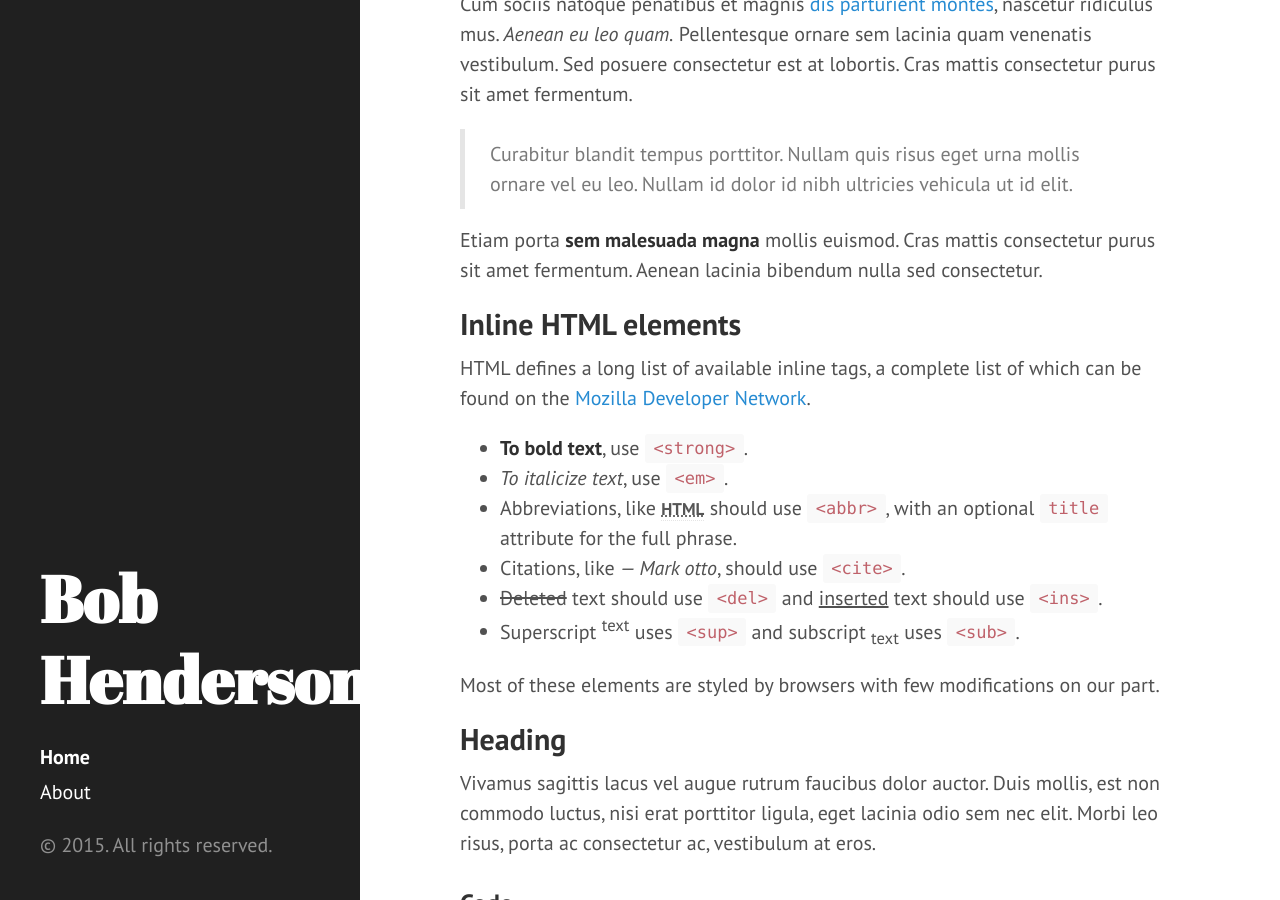
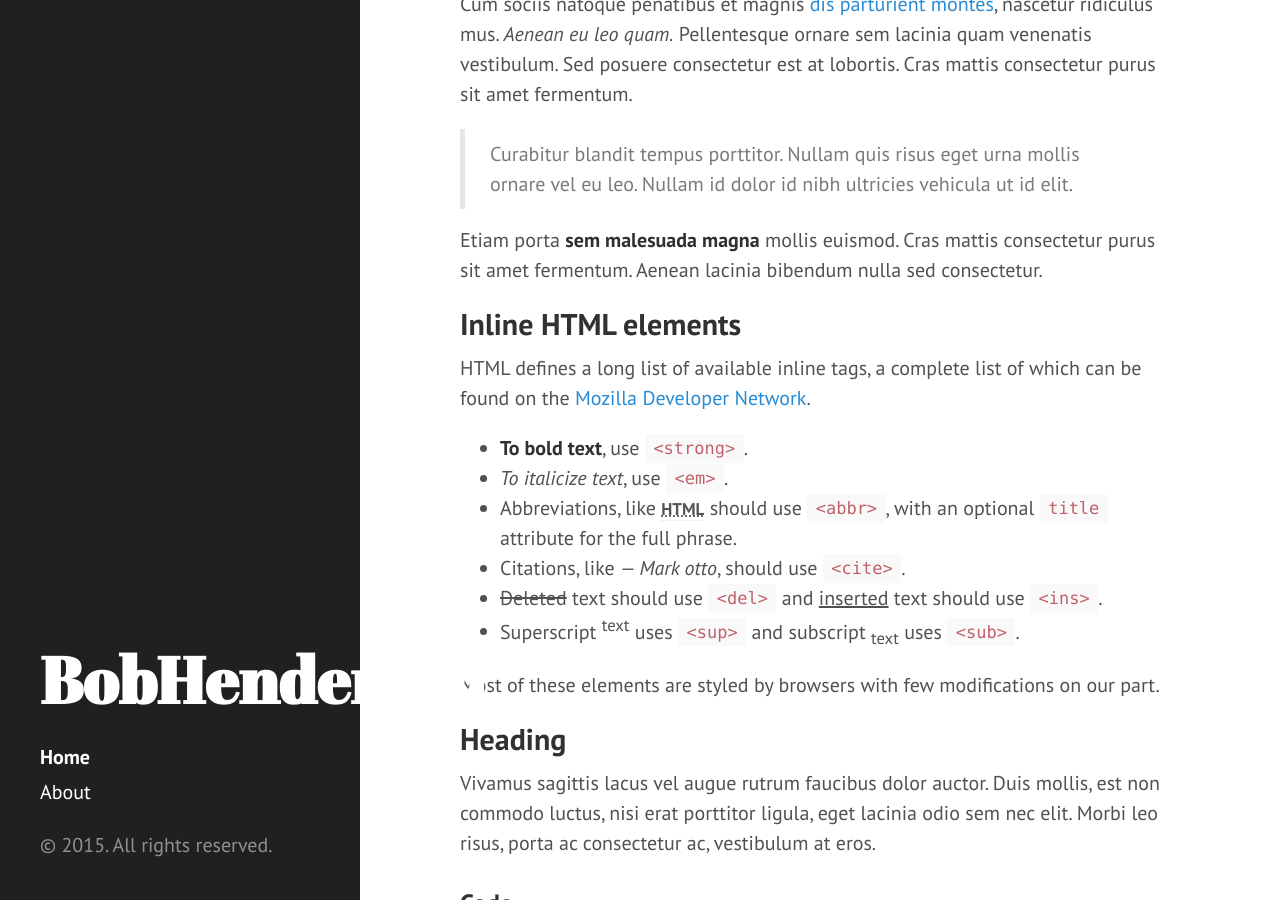
Before and after one commit to onenerdyguy/onenerdyguy.github.io, a Jekyll site: the page built from index.html, in a window 1280 px wide and 900 px high, scrolled down 311 px. Built offline with Jekyll 4.4.1, drawn with Linux system fonts in a browser that asks for light colours; Markdown is read by kramdown in place of the engine named in the settings; the list of posts is cut into pages by our own code.

Commit message:
Update _config.yml

```diff
--- a/_config.yml
+++ b/_config.yml
@@ -7,8 +7,8 @@
 relative_permalinks: true
 
 # Setup
-title:            Bob Henderson
-tagline:          'K-12 Tech, taking it one day at a time.'
+title:            BobHenderson
+tagline:          'Tech, all the time.'
 description:
 url:              http://bobhenderson.org
 baseurl:          /
```
